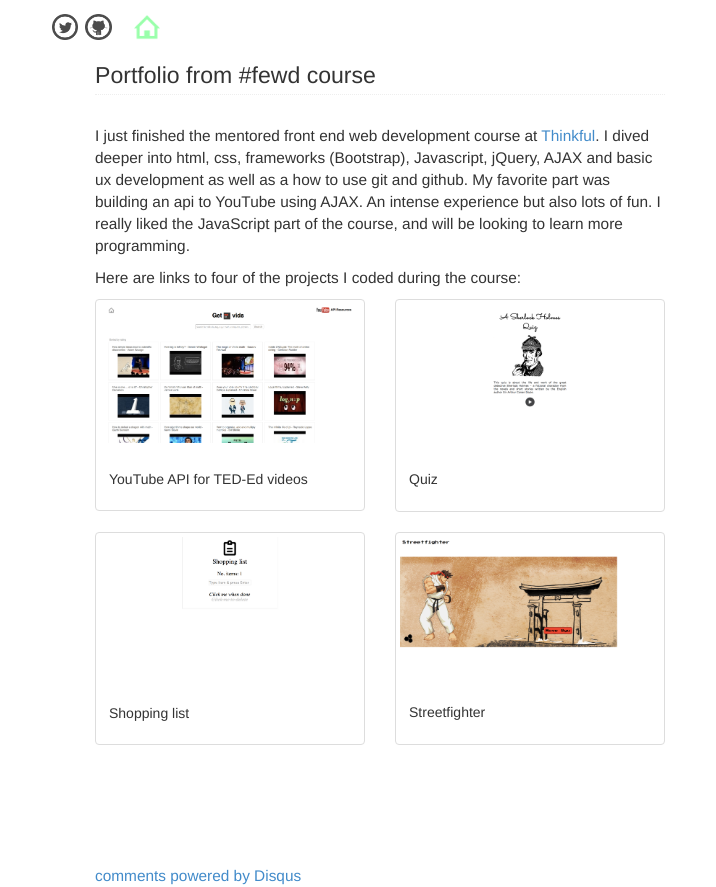
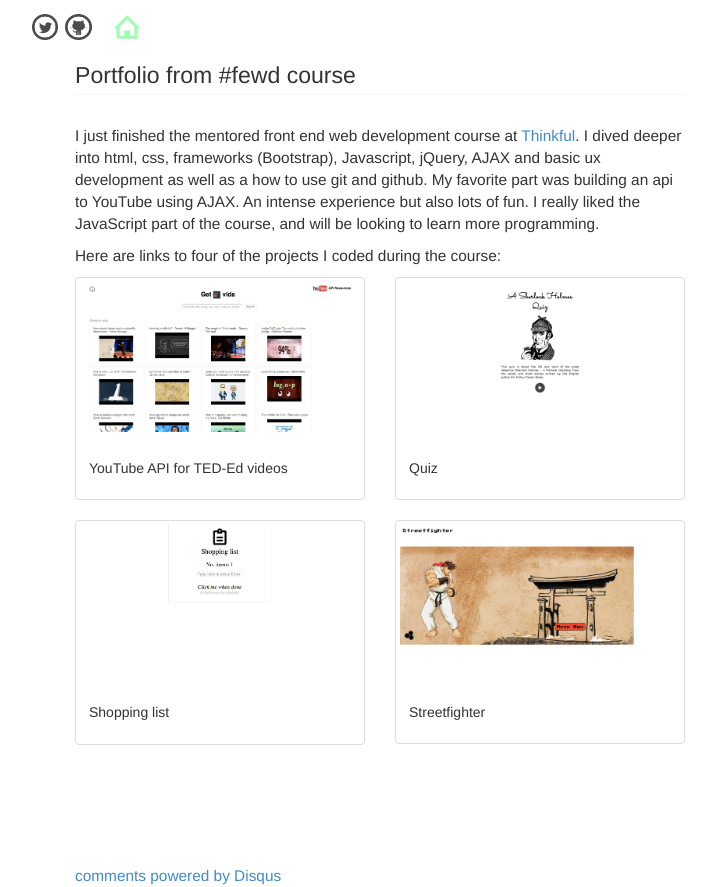
Before and after one commit to pbyriel/web, a PHP site: page /posts/portfolio.html in a window 1280 px wide. Shown: the whole page, without its empty margins (260-976 px from the left). Run offline with PHP 8.4, Linux system fonts and the light colour scheme; some libraries are stand-ins or nearby versions.

Commit message:
clean up css

```diff
--- a/css/main.css
+++ b/css/main.css
@@ -1,41 +1,49 @@
 .container {
-  max-width: 450px;
-  font-size: 1.1em; }
+  <!--max-width: 450px-->;
+  font-size: 1.1em;}
 
-.social {
+#title {
+    max-width: 400px;}
+
+.col-centered {
+    float: none;
+    margin: 0 auto;}
+
+.icons {
     position: relative;
     left: -2.8em;
     top: 0.9em;}
-.social a:hover {
+.icons a:hover {
     text-decoration: none;}
 
 .page-header {
 border-bottom: 1px dotted #eee;}
 
-.header h1 {
+.content h1 {
   font-size: 1.5em;
   padding: 0 0 5px 0;
   margin: 37px 0 30px 0;}
-.header .nav {
-  margin-top: -55px;
-  float: right; }
-.header img {
+.icons img {
     width: 1.7em;
     margin-right: 3px;
     opacity: 0.7; }
-.header img:hover {
+img:hover {
     opacity: 1;}
 .homeimg {
     position: relative;
     left: 1em;
 }
-.home .nav {
-    display: none;
+
+h2 {
+    font-size: 1.2em;}
+.caption h2 {
+    font-size: 14px;}
+h3 {
+    font-size: 1.1em;}
+
+.img_grid {
+    max-width: 400px;
 }
-
-/*
-#slashy {}
-*/
 
 ol.index {
   list-style-type: none;
--- a/css/posts.css
+++ /dev/null
@@ -1,19 +0,0 @@
-.container {
-  max-width: 600px;
-  font-size: 1.1em; }
-
-.home .nav {
-  display: inherit; }
-
-h2 {
-    font-size: 1.2em;}
-
-.caption h2 {
-    font-size: 14px;}
-
-h3 {
-    font-size: 1.1em;}
-
-.img_grid {
-    max-width: 400px;
-}
--- a/posts/portfolio.html
+++ b/posts/portfolio.html
@@ -7,14 +7,13 @@
     <meta name="viewport" content="width=device-width, initial-scale=1">
     <link rel="shortcut icon" href="#">
     <title>pbyriel</title>
-    <link rel="stylesheet" href="../css/bootstrap.min.css" media="screen">
+    <link rel="stylesheet" href="../css/bootstrap.min.css">
     <link href="../css/main.css" rel="stylesheet">
-    <link href="../css/posts.css" rel="stylesheet">
 </head>
-<body class="home">
-    <div class="container .col-xs-1">
+<body>
+    <div class="container col-xs-6 col-centered">
         <div class="header">
-            <div class="social">
+            <div class="icons">
                 <a href="http://www.twitter.com/pbyriel" target="_blank">
                     <img src="../img/iconmonstr-twitter-black.png">
                 </a>
@@ -23,10 +22,10 @@
                 </a>
                 <a href="../home.html"><img class="homeimg" src="../img/iconmonstr-home3.png"></a>
             </div>
+            </div>
+            <div class="content">
+            <div class="post">
             <h1 class="page-header">Portfolio from &#35;fewd course</h1>
-        </div>
-        <div class="content">
-            <div class="post">
                 <p class="text-left">I just finished the mentored front end web development course at <a href="http://www.thinkful.com" target="_blank">Thinkful</a>. I dived deeper into html, css, frameworks (Bootstrap), Javascript, jQuery, AJAX and basic ux development as well as a how to use git and github. My favorite part was building an api to YouTube using AJAX. An intense experience but also lots of fun. I really liked the JavaScript part of the course, and will be looking to learn more programming.</p>
 
                 <p class="text-left last">Here are links to four of the projects I coded during the course:</p>
@@ -71,7 +70,6 @@
                     </div>
                 </div>
 
-            </div>
             <!-- REUSABLE CSS COMPONENTS FROM BOOTSTRAP -->
                 <!-- For multiple code lines: <pre> -->
                 <!-- To indicate keyboard user input: <kbd> -->
@@ -95,7 +93,6 @@
                 </ul>
                 -->
             <div class="spacer100"></div>
-        </div>
             <div id="comments">
                 <div id="disqus_thread">
                     <script type="text/javascript">
@@ -113,7 +110,8 @@
                     </noscript>
             <a href="http://disqus.com" class="dsq-brlink">comments powered by <span class="logo-disqus">Disqus</span></a>
                 </div>
+                </div>
             </div>
-        <div class="footer"></div>
+            </div>
     </div>
 </body>
```
Also changed, not shown: home.html (+8 -11 lines), posts/heroku.html (+8 -8 lines), posts/slashdeveloper.html (+9 -7 lines).
